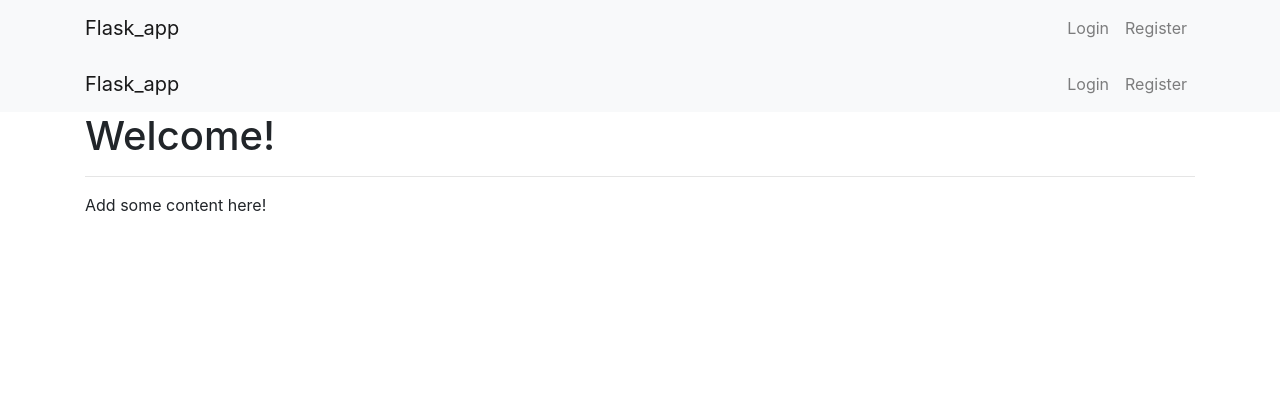
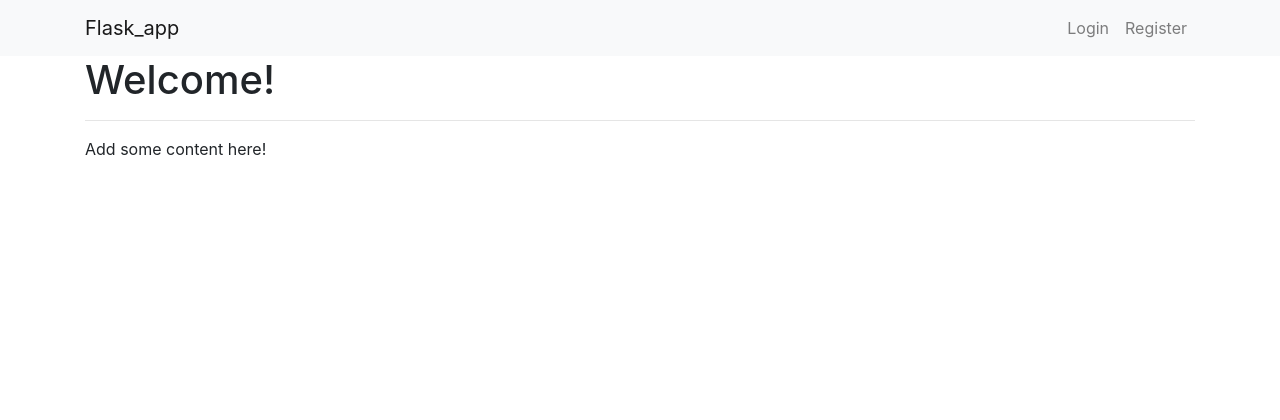
Before and after one commit to OleksiiSterlikov/Flask_app, a Flask app: page / in a window 1280 px wide. Shown: the top 420 px of the page. Run offline with Flask 2, Linux system fonts and the light colour scheme; some libraries are stand-ins or nearby versions.

Commit message:
Corrections requirements and templates

```diff
--- a/app/templates/common/messages.html
+++ b/app/templates/common/messages.html
@@ -1,41 +1,13 @@
-<header>
-  <!-- Navigation -->
-  <nav class="navbar navbar-expand-sm navbar-light bg-light">
-    <div class="container">
-      <!-- Navbar Brand -->
-      <a class="navbar-brand" href="{{ url_for('main.index') }}">{{ config.APP_NAME }}</a>
-      <button class="navbar-toggler" type="button" data-toggle="collapse" data-target="#navbarNav"
-        aria-controls="navbarNav" aria-expanded="false" aria-label="Toggle navigation">
-        <span class="navbar-toggler-icon"></span>
-      </button>
-      <div class="collapse navbar-collapse" id="navbarNav">
-        <!-- Main Navigation -->
-{#        <ul class="navbar-nav">#}
-{#          <li class="nav-item">#}
-{#            <a class="nav-link" href="{{ url_for('main.about') }}">About</a>#}
-{#          </li>#}
-{#        </ul>#}
-        <!-- Login/Logout -->
-        <ul class="navbar-nav ml-auto">
-        {% if current_user.is_authenticated %}
-          <li class="nav-item dropdown">
-            <a class="nav-link dropdown-toggle" href="#" id="userActions" data-toggle="dropdown" aria-haspopup="true"
-              aria-expanded="false">{{current_user.username | capitalize}}</a>
-            <div class="dropdown-menu" aria-labelledby="userActions">
-              <a class="dropdown-item" href="{{ url_for('auth.profile') }}">Profile</a>
-              <a class="dropdown-item" href="{{ url_for('auth.logout') }}">Logout</a>
-            </div>
-          </li>
-        {% else %}
-          <li class="nav-item">
-            <a class="nav-link" href="{{ url_for('auth.login') }}">Login</a>
-          </li>
-          <li class="nav-item">
-            <a class="nav-link" href="{{ url_for('auth.register') }}">Register</a>
-          </li>
-        {% endif %}
-        </ul>
-      </div>
-    </div>
-  </nav>
-</header>
+{% with messages = get_flashed_messages(with_categories=true) %}
+  {% if messages %}
+  {% for category, message in messages %}
+  <div class="alert alert-{{ category }} alert-dismisible">
+    <button type="button" class="close" data-dismiss="alert" aria-label="Close">
+      <span aria-hidden="true">&times;</span>
+      <span class="sr-only">Close</span>
+    </button>
+    {{ message }}
+  </div>
+  {% endfor %}
+  {% endif %}
+{% endwith %}
```
Also changed, not shown: requirements.txt (+6 -3 lines).
